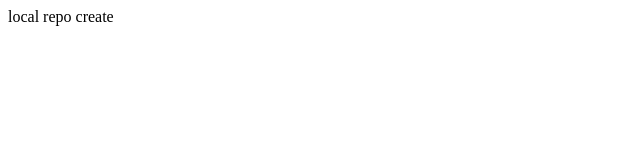
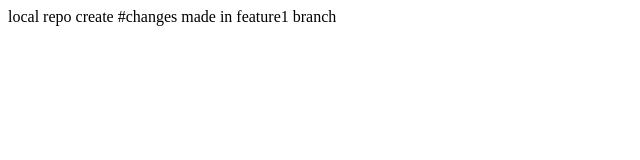
Before and after one commit to sanskar-2309/local-repo, a plain HTML site: page index.html in a window 1280 px wide. Shown: the whole page, without its empty margins (0-640 px from the left). Drawn offline with Linux system fonts and the light colour scheme.

Commit message:
add new feature

```diff
--- a/index.html
+++ b/index.html
@@ -1,3 +1,4 @@
 <pr>
     local repo create
+    #changes made in feature1 branch
 </pr>
```
